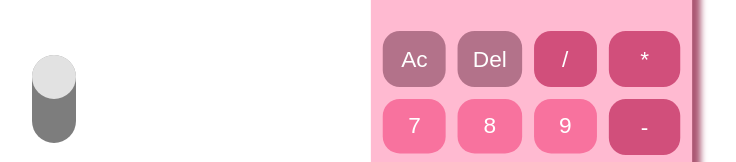
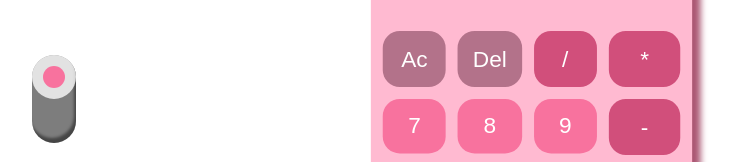
Before and after one commit to djcderek/calculator, a plain HTML site: page index.html in a window 1280 px wide. Shown: the part 309-471 px from the top of the page, without its empty margins (491-1227 px from the left). Drawn offline with Linux system fonts and the light colour scheme.

Commit message:
Add slider button styling

```diff
--- a/index.html
+++ b/index.html
@@ -14,7 +14,9 @@
 <body>
     <div class="spacer"></div>
     <div class="slider">
-        <div class="toggle"></div>
+        <div class="toggle">
+            <div class="inner-ring"></div>
+        </div>
     </div>
     <div class="container">
         <div class="screen">
--- a/style.css
+++ b/style.css
@@ -20,6 +20,7 @@
     height: 88px;
     background-color: #7d7d7d;
     border-radius: 22px;
+    box-shadow: -2px -5px 3px rgba(0, 0, 0, 0.443) inset;
 }
 
 .toggle {
@@ -27,10 +28,21 @@
     height: 44px;
     background-color: rgba(255, 255, 255, 0.782);
     border-radius: 22px;
+    display: flex;
+    justify-content: center;
+    align-items: center;
 }
 
 .shiftY {
     align-items: flex-end;
+    box-shadow: 2px 5px 3px rgba(0, 0, 0, 0.443) inset;
+}
+
+.inner-ring {
+    width: 22px;
+    height: 22px;
+    border-radius: 50%;
+    background-color: var(--buttonColor);
 }
 
 body {
```
